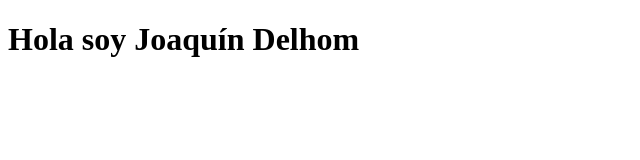
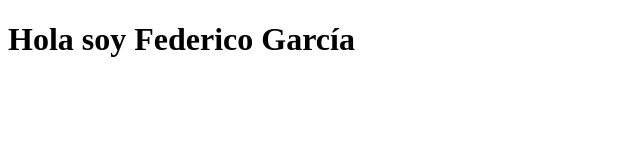
Before and after one commit to joadelvia/cursodocker, a plain HTML site: page index.html in a window 1280 px wide. Shown: the whole page, without its empty margins (0-640 px from the left). Drawn offline with Linux system fonts and the light colour scheme.

Commit message:
Segundo commit

```diff
--- a/index.html
+++ b/index.html
@@ -6,6 +6,6 @@
     <title>Hola mundo</title>
 </head>
 <body>
-    <h1>Hola soy Joaquín Delhom</h1>
+    <h1>Hola soy Federico García</h1>
 </body>
 </html>
```
